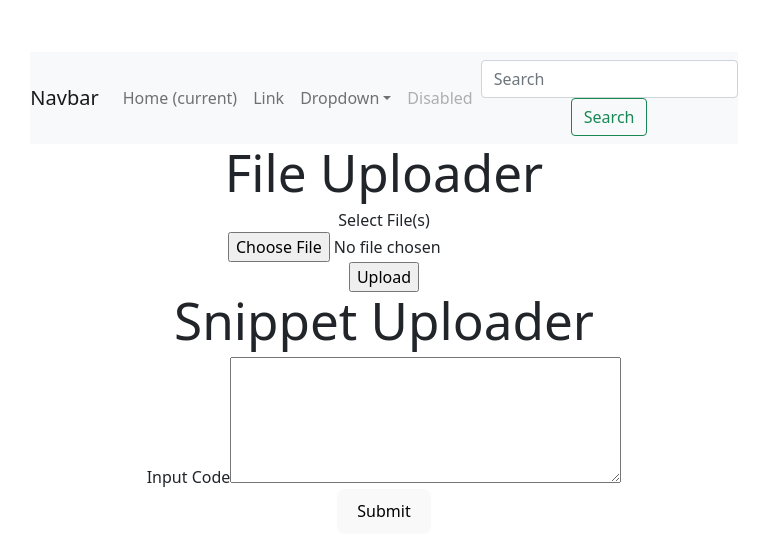
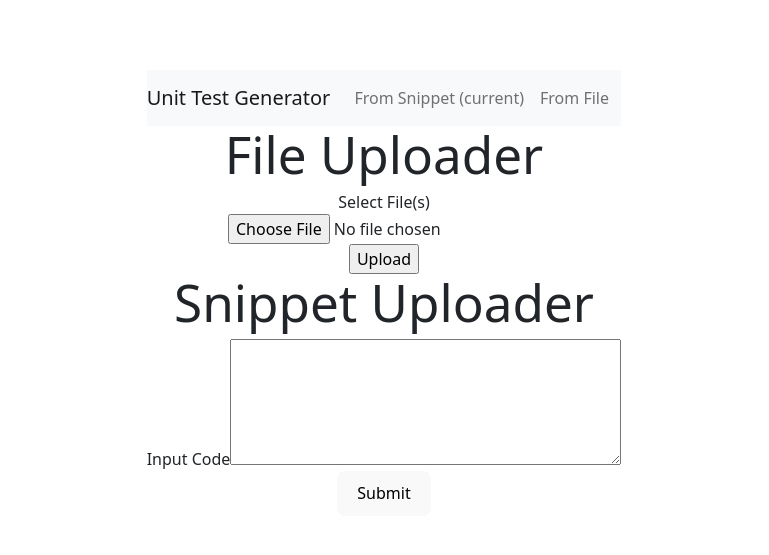
Before and after one commit to hydraInsurgent/Unit-TestCase-Generation, a React (Vite) app in the folder unittestcasegeneration-poc.client/: page / in a window 1280 px wide. Shown: the part 107-662 px from the top of the page, without its empty margins (256-1025 px from the left). Built offline with nearby package versions, Linux system fonts and the light colour scheme.

Commit message:
Added logic for GPT to generate Unit test case

```diff
--- a/unittestcasegeneration-poc.client/index.html
+++ b/unittestcasegeneration-poc.client/index.html
@@ -5,7 +5,8 @@
     <link rel="icon" type="image/svg+xml" href="/vite.svg" />
     <link rel="stylesheet" href="https://cdn.jsdelivr.net/npm/bootstrap@5.1.0/dist/css/bootstrap.min.css" integrity="sha384-KyZXEAg3QhqLMpG8r+8fhAXLRk2vvoC2f3B09zVXn8CA5QIVfZOJ3BCsw2P0p/We" crossorigin="anonymous">
     <meta name="viewport" content="width=device-width, initial-scale=1.0" />
-    <title>Vite + React</title>
+
+    <title>Unit Test Generator</title>
   </head>
   <body>
     <div id="root"></div>
--- a/unittestcasegeneration-poc.client/src/App.jsx
+++ b/unittestcasegeneration-poc.client/src/App.jsx
@@ -6,7 +6,7 @@ function App() {
     return (
 
         <nav className="navbar navbar-expand-lg navbar-light bg-light">
-            <a className="navbar-brand" href="#">Navbar</a>
+            <a className="navbar-brand" href="#">Unit Test Generator</a>
             <button className="navbar-toggler" type="button" data-toggle="collapse" data-target="#navbarSupportedContent" aria-controls="navbarSupportedContent" aria-expanded="false" aria-label="Toggle navigation">
                 <span className="navbar-toggler-icon"></span>
             </button>
@@ -14,39 +14,15 @@ function App() {
             <div className="collapse navbar-collapse" id="navbarSupportedContent">
                 <ul className="navbar-nav mr-auto">
                 <li className="nav-item active">
-                    <a className="nav-link" href="#">Home <span className="sr-only">(current)</span></a>
+                    <a className="nav-link" href="#">From Snippet <span className="sr-only">(current)</span></a>
                 </li>
                 <li className="nav-item">
-                    <a className="nav-link" href="#">Link</a>
-                </li>
-                <li className="nav-item dropdown">
-                    <a className="nav-link dropdown-toggle" href="#" id="navbarDropdown" role="button" data-toggle="dropdown" aria-haspopup="true" aria-expanded="false">
-                    Dropdown
-                    </a>
-                    <div className="dropdown-menu" aria-labelledby="navbarDropdown">
-                    <a className="dropdown-item" href="#">Action</a>
-                    <a className="dropdown-item" href="#">Another action</a>
-                    <div className="dropdown-divider"></div>
-                    <a className="dropdown-item" href="#">Something else here</a>
-                    </div>
-                </li>
-                <li className="nav-item">
-                    <a className="nav-link disabled" href="#">Disabled</a>
+                    <a className="nav-link" href="#">From File</a>
                 </li>
                 </ul>
-                <form className="form-inline my-2 my-lg-0">
-                    <input className="form-control mr-sm-2" type="search" placeholder="Search" aria-label="Search" />
-                    <button className="btn btn-outline-success my-2 my-sm-0" type="submit">Search</button>
-                </form>
             </div>
         </nav>
     );
-
-    async function populateWeatherData() {
-        const response = await fetch('weatherforecast');
-        const data = await response.json();
-        setForecasts(data);
-    }
 }
 
 export default App;
--- a/unittestcasegeneration-poc.client/src/components/GenerateUnitTestFromFile.jsx
+++ b/unittestcasegeneration-poc.client/src/components/GenerateUnitTestFromFile.jsx
@@ -9,6 +9,7 @@ function GenerateUnitTestFromFile() {
             <header>
                 <h1>File Uploader</h1>
             </header>
+            <div id="snippetInputSection">
                 <form action="#" method="post" onSubmit={uploadFile}>
                     <label htmlFor="file">Select File(s)</label>
                     <br />
@@ -17,6 +18,10 @@ function GenerateUnitTestFromFile() {
                     <br />
                     <input type="submit" value="Upload" />
                 </form>
+            </div>
+            <div id="fileOutputSection">
+
+            </div>
 
         </div>
     )
@@ -35,7 +40,7 @@ function GenerateUnitTestFromFile() {
             showLineNumbers={true}
             theme='atom-one-dark'
         />
-        createRoot(document.querySelector("#fileOutput")).render(createRoot)
+        createRoot(document.querySelector("#fileOutputSection")).render(output)
         console.log(data)
     }
 }
--- a/unittestcasegeneration-poc.client/src/components/GenerateUnitTestFromSnippet.jsx
+++ b/unittestcasegeneration-poc.client/src/components/GenerateUnitTestFromSnippet.jsx
@@ -27,7 +27,7 @@ function GenerateUnitTestFromSnippet() {
             showLineNumbers={true}
             theme='atom-one-dark'
         />
-        createRoot(document.querySelector("#snippetOutput")).render(output)
+        createRoot(document.querySelector("#snippetOutputSection")).render(output)
         console.log(data)
     }
     return (
@@ -35,6 +35,7 @@ function GenerateUnitTestFromSnippet() {
             <header>
                 <h1>Snippet Uploader</h1>
             </header>
+            <div id="snippetInputSection">
                 <form action="#" method="post"  >
                     <div className="form-group">
                         <label>Input Code</label>
@@ -46,18 +47,14 @@ function GenerateUnitTestFromSnippet() {
                             cols="40"
                             rows="5"
                         ></textarea>
-
-                    {/* <input
-                        type="text"
-                        id="codeSnippet"
-                        name="codeSnippet"
-                        value={inputData.codeSnippet}
-                        onChange={handleData}
-                    /> */}
                         <br />
                         <button onClick={uploadSnippet} >Submit</button>
                     </div>
                 </form>
+            </div>
+            <div id="snippetOutputSection">
+
+            </div>
 
         </div>
     )
```
Also changed, not shown: 11 other files (tests, documents, lock files or other folders). Lines whose indentation alone changed are shown as unchanged.
